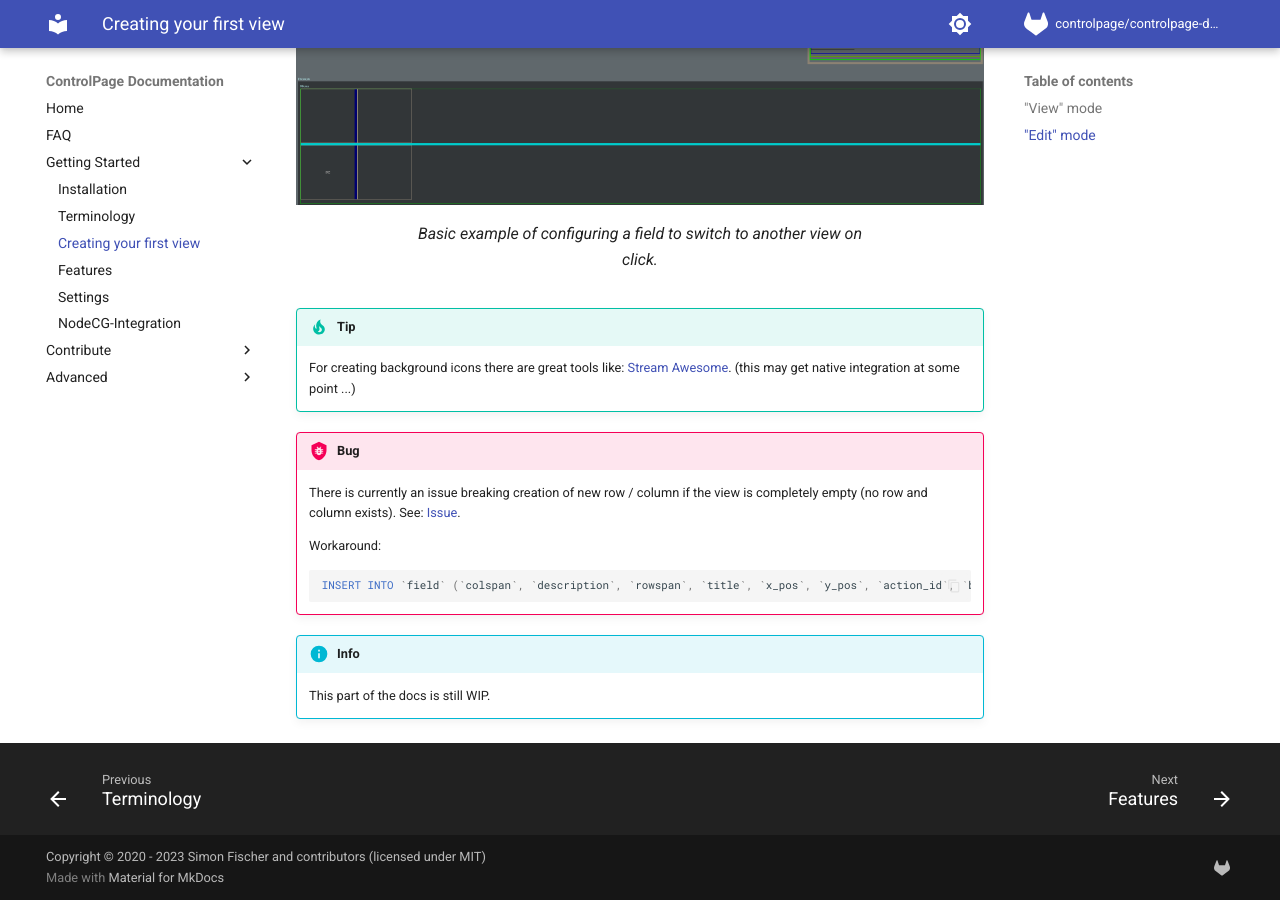
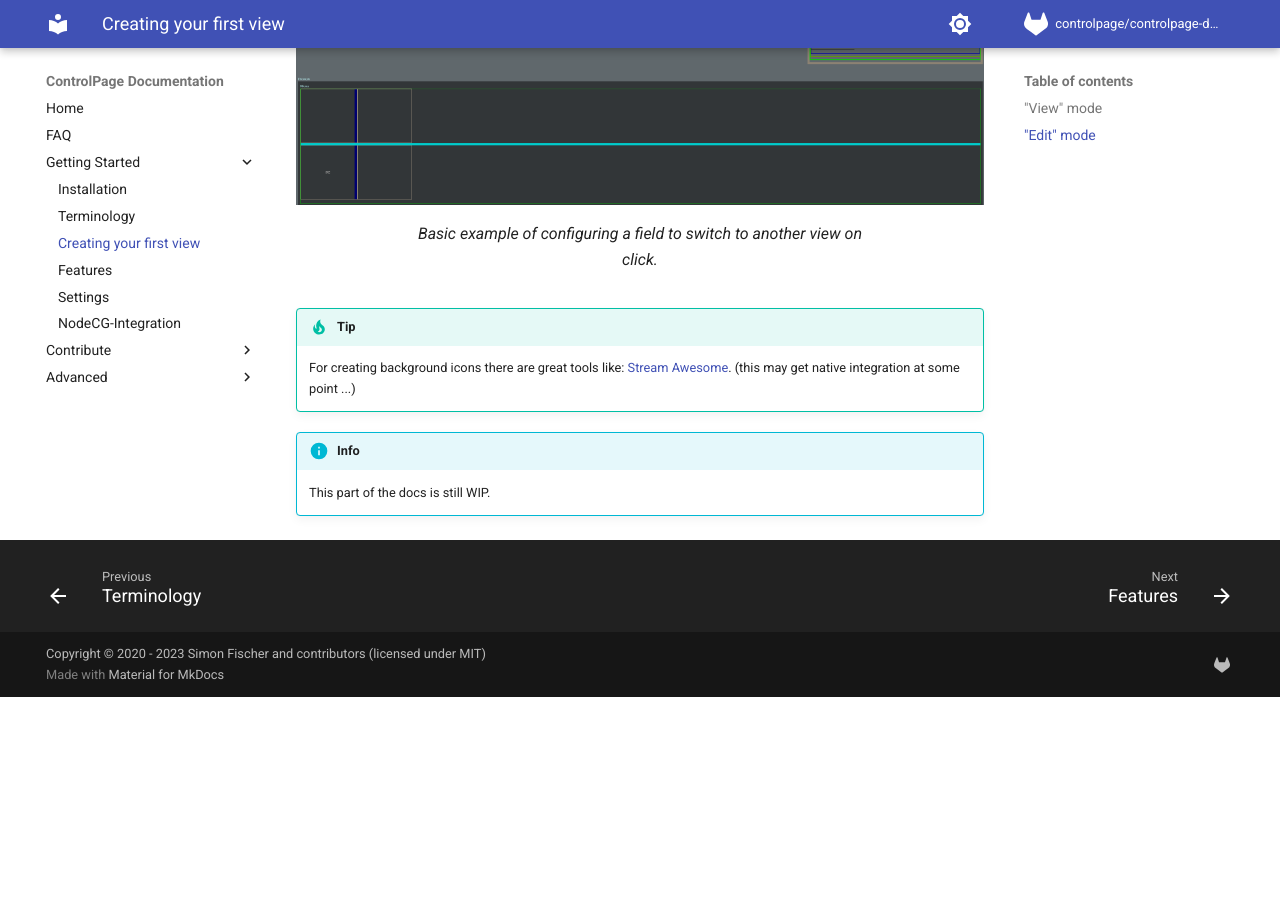
Before and after one commit to SimonFischer04/controlpage-docs, an MkDocs documentation site: the page built from docs/getting-started/create-view.md, in a window 1280 px wide and 900 px high, scrolled down 2192 px. Built offline with MkDocs 1.6.1 and Material for MkDocs 9.7.7, drawn with Linux system fonts in a browser that asks for light colours; comment, search, counter and statistics services are not loaded; after the commit the page ends 2889 px from its top, so only the background shows below that.

Commit message:
remove fixed new row / column on empty view bug notice

````diff
--- a/docs/getting-started/create-view.md
+++ b/docs/getting-started/create-view.md
@@ -51,15 +51,6 @@ At the button you can see a preview how it will look like in [View-Mode](#view-m
 
     For creating background icons there are great tools like: [Stream Awesome](https://github.com/sebinside/StreamAwesome). (this may get native integration at some point ...)
 
-!!! Bug
-
-    There is currently an issue breaking creation of new row / column if the view is completely empty (no row and column exists). See: [Issue](https://gitlab.fischerserver.eu/controlpage/controlpage-frontend/-/issues/22).
-
-    Workaround:
-    ```sql
-    INSERT INTO `field` (`colspan`, `description`, `rowspan`, `title`, `x_pos`, `y_pos`, `action_id`, `background_id`, `view_id`, `title_id`) VALUES ('1', NULL, '1', NULL, '0', '0', NULL, NULL, '5', NULL);
-    ```
-
 !!! Info
 
     This part of the docs is still WIP.
````
